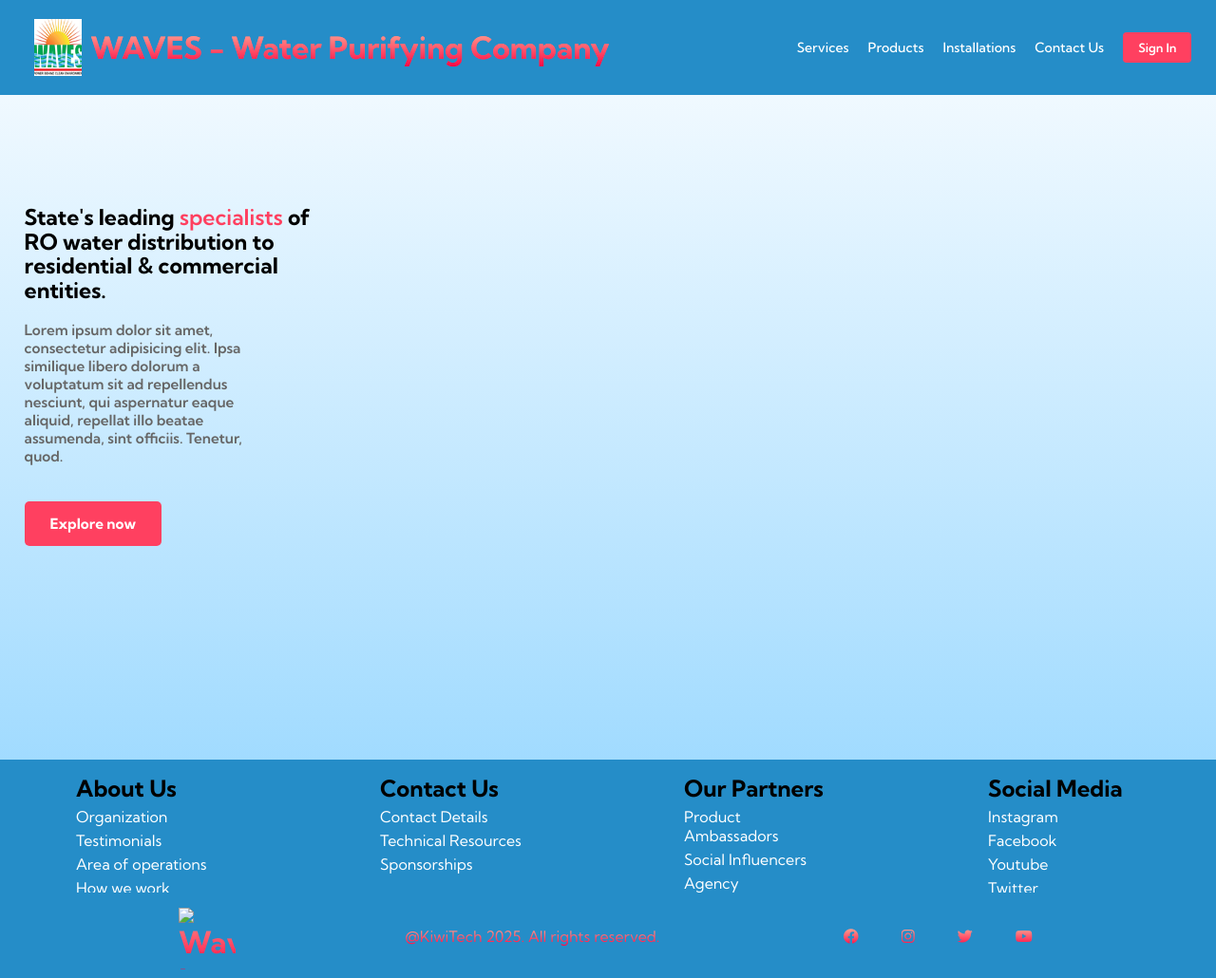
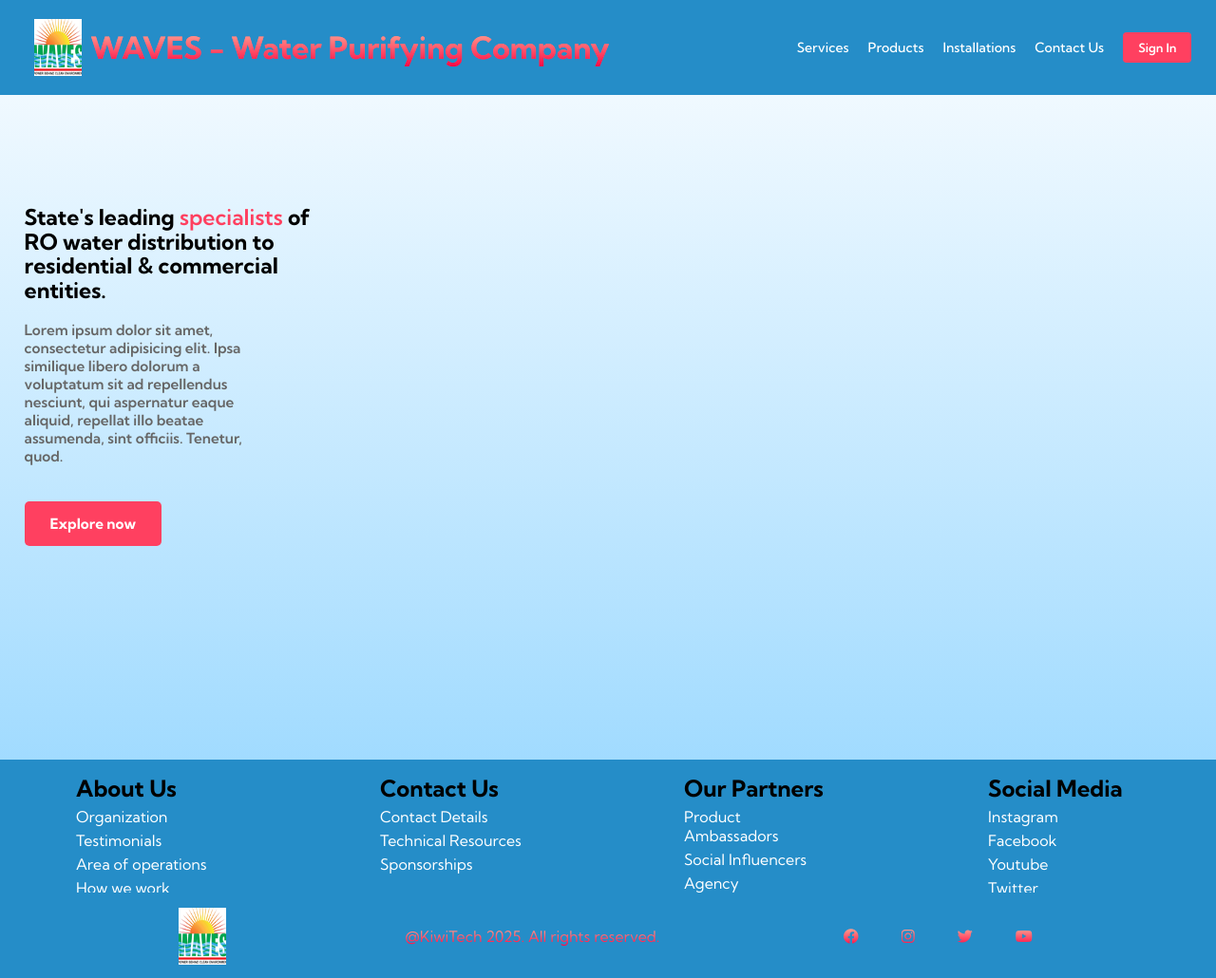
Before and after one commit to wavesaqua/RO-Water-Specialists, a plain HTML site: page index.html in a window 1280 px wide. Shown: the whole page at 95% size. Drawn offline with nearby package versions, Linux system fonts and the light colour scheme; the site is published under a folder, as on GitHub Pages, so addresses that start at the root find nothing.

Commit message:
yes 	modified:   index.html

```diff
--- a/index.html
+++ b/index.html
@@ -89,7 +89,7 @@
                     <div class="social_logo">
                      <a href="/" id="nav-logo" class="logo">
                       <!--  <i class="fas fa-gem"></i> Waves -->
-                        <img src="/images/Waves-logo-1-1.png" alt="Waves Logo" class="logo-img" />
+                        <img src="./images/Waves-logo-1-1.png" alt="Waves Logo" class="logo-img" />
                       </a>
                     </div>
                     <p class="website_right">@KiwiTech 2025. All rights reserved.</p>
```
